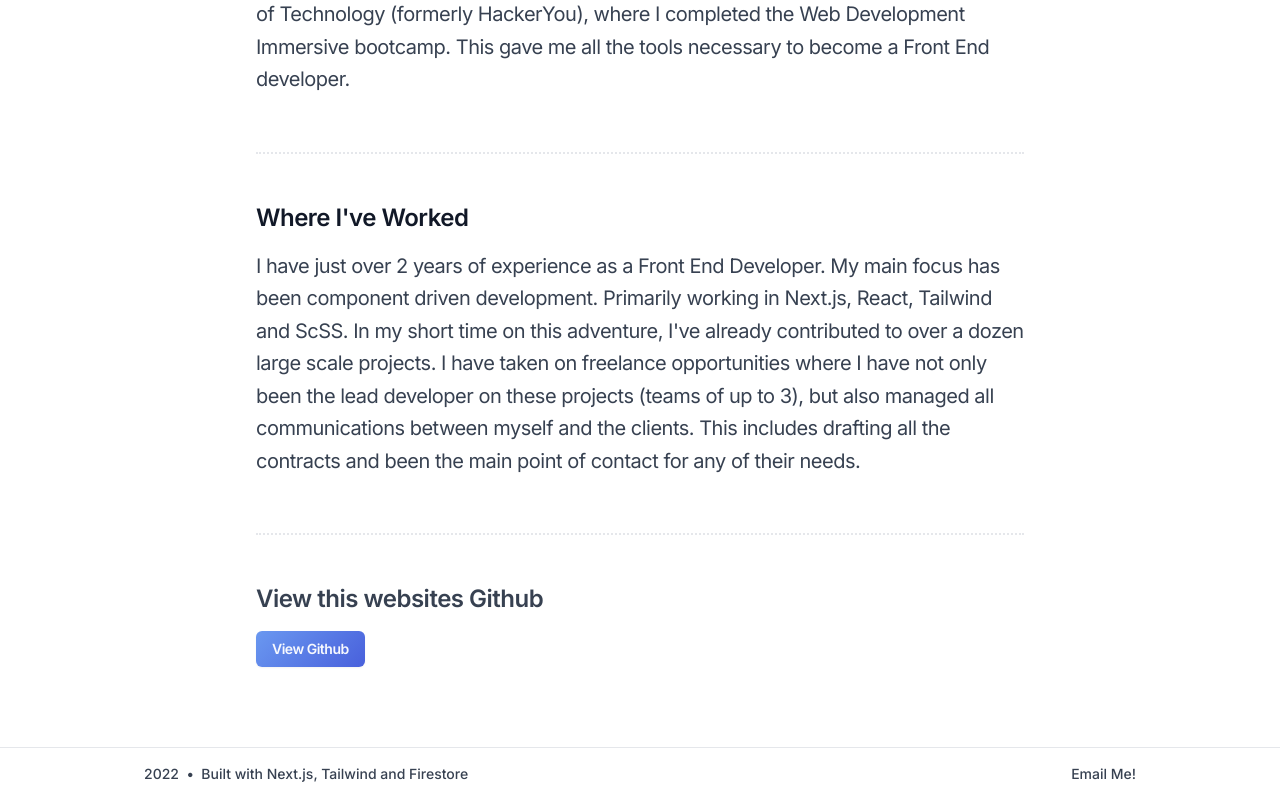
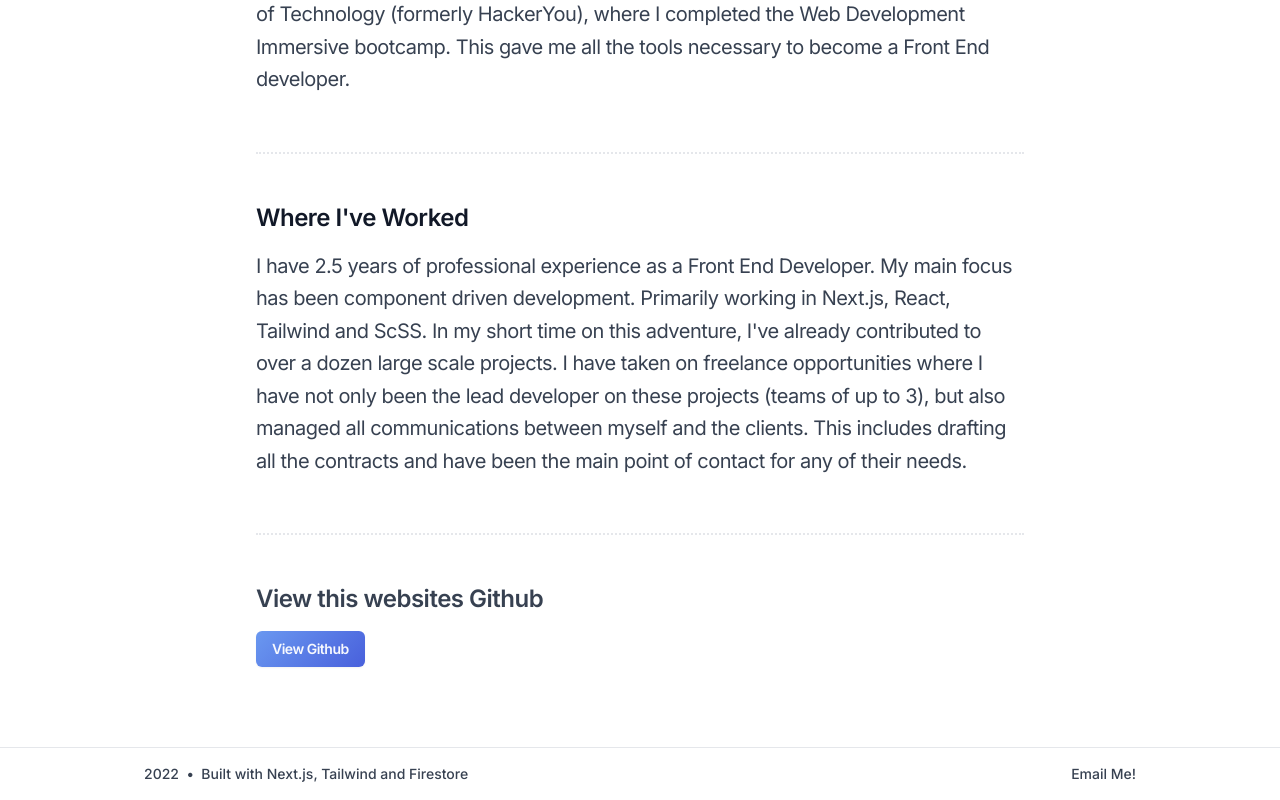
Before and after one commit to keilmart/portfolioV3, a Next.js app: page /about in a window 1280 px wide. Shown: the part 904-1704 px from the top of the page. Built offline with nearby package versions, Linux system fonts and the light colour scheme.

Commit message:
small tweaks

```diff
--- a/components/Footer/Footer.js
+++ b/components/Footer/Footer.js
@@ -16,7 +16,7 @@ const Footer = () => {
               target="_blank"
               rel="noreferrer"
             >
-              <span className="pb-1 hover:text-syncWave hover:border-b hover:border-syncWave">
+              <span className="py-1 hover:text-syncWave hover:border-b hover:border-syncWave hover:bg-gray-100">
                 Email Me!
               </span>
             </a>
--- a/components/Homepage/CodeBlock.js
+++ b/components/Homepage/CodeBlock.js
@@ -32,8 +32,7 @@ const HomepageSkillsList = () => {
         >
           <pre className="m-2 sm:m-3 font-montserrat">
             3&nbsp;&nbsp;&nbsp;&nbsp;&nbsp;&nbsp;&nbsp; this.myDog = {"{"}
-            &quot;
-            <b>Charles</b>&quot;{"}"};
+            &quot;name:&nbsp;&nbsp;<b>Charlie</b>&quot;{"}"};
           </pre>
         </a>
         <pre className="m-2 sm:m-3 font-montserrat">
--- a/components/Nav/ThemeToggle.js
+++ b/components/Nav/ThemeToggle.js
@@ -21,7 +21,7 @@ const ThemeToggle = () => {
       role="switch"
       onClick={toggleTheme}
       aria-checked={theme === "dark" ? true : false}
-      className="relative inline-flex w-12 transition-colors duration-500 ease-in-out bg-gray-200 border-2 border-transparent rounded-full cursor-pointer dark:bg-darkModeSecondary shrink-0 h-7 focus:outline-none focus:ring-2 focus:ring-primary focus:ring-offset-2"
+      className="relative inline-flex w-12 transition-colors duration-500 ease-in-out bg-gray-200 border-2 border-transparent rounded-full cursor-pointer dark:bg-[#313131] shrink-0 h-7 focus:outline-none focus:ring-2 focus:ring-primary focus:ring-offset-2"
     >
       <span className="sr-only">
         Toggle {theme === "dark" ? "light" : "dark"} mode
--- a/lib/dataFetch.js
+++ b/lib/dataFetch.js
@@ -23,11 +23,11 @@ export async function getProjectData() {
       });
       // console.log(doc.id, " => ", doc.data());
     });
-    return {
-      allProjectData,
-    };
   } catch (e) {
     console.log(e);
     return (allProjectData = []); // No response.
   }
+  return {
+    allProjectData,
+  };
 }
--- a/pages/about.js
+++ b/pages/about.js
@@ -1,6 +1,5 @@
 import Image from "next/image";
 
-// import PlaceholderBlur from "../components/PlaceholderBlur/PlaceholderBlur";
 import Layout from "../components/Layout/Layout";
 import SEO from "../components/SEO/SEO";
 
@@ -42,15 +41,6 @@ const About = () => {
                 width="170"
                 className="rounded-full"
               />
-              {/* <PlaceholderBlur
-                imageSrc="/pictures/charlie2.png"
-                imageWidth={170}
-                imageHeight={170}
-                imageAlt="Personal photo of Keil Martin and Charlie"
-                rounded={true}
-                // objectFit="fill"
-                // objectPosition="top left"
-              /> */}
             </a>
           </RotateIn>
         </div>
@@ -102,15 +92,15 @@ const About = () => {
         </h2>
         <div>
           <p>
-            I have just over 2 years of experience as a Front End Developer. My
-            main focus has been component driven development. Primarily working
-            in Next.js, React, Tailwind and ScSS. In my short time on this
-            adventure, I&apos;ve already contributed to over a dozen large scale
-            projects. I have taken on freelance opportunities where I have not
-            only been the lead developer on these projects (teams of up to 3),
-            but also managed all communications between myself and the clients.
-            This includes drafting all the contracts and been the main point of
-            contact for any of their needs.
+            I have 2.5 years of professional experience as a Front End
+            Developer. My main focus has been component driven development.
+            Primarily working in Next.js, React, Tailwind and ScSS. In my short
+            time on this adventure, I&apos;ve already contributed to over a
+            dozen large scale projects. I have taken on freelance opportunities
+            where I have not only been the lead developer on these projects
+            (teams of up to 3), but also managed all communications between
+            myself and the clients. This includes drafting all the contracts and
+            have been the main point of contact for any of their needs.
           </p>
         </div>
 
--- a/pages/projects/[slug].js
+++ b/pages/projects/[slug].js
@@ -63,7 +63,7 @@ const ProjectDetails = ({ projectData }) => {
           </div>
         </a>
         <hr className="my-6 border-t-2 border-b-0 border-dotted border-primary dark:border-gray-400" />
-        <h2 className="mb-4 text-3xl font-semibold text-primary dark:text-syncWave">
+        <h2 className="mb-4 text-3xl font-semibold text-primary dark:text-tertiary">
           Summary
         </h2>
         <p className="text-primary dark:text-white">{project.description}</p>
--- a/tailwind.config.js
+++ b/tailwind.config.js
@@ -28,7 +28,6 @@ module.exports = {
         syncWave: "#6D83F2",
         darkMode: "#191919",
         darkModeDetail: "#242424",
-        darkModeSecondary: "#303030",
       },
       fontFamily: {
         sans: ["Inter", "sans-serif"],
```
